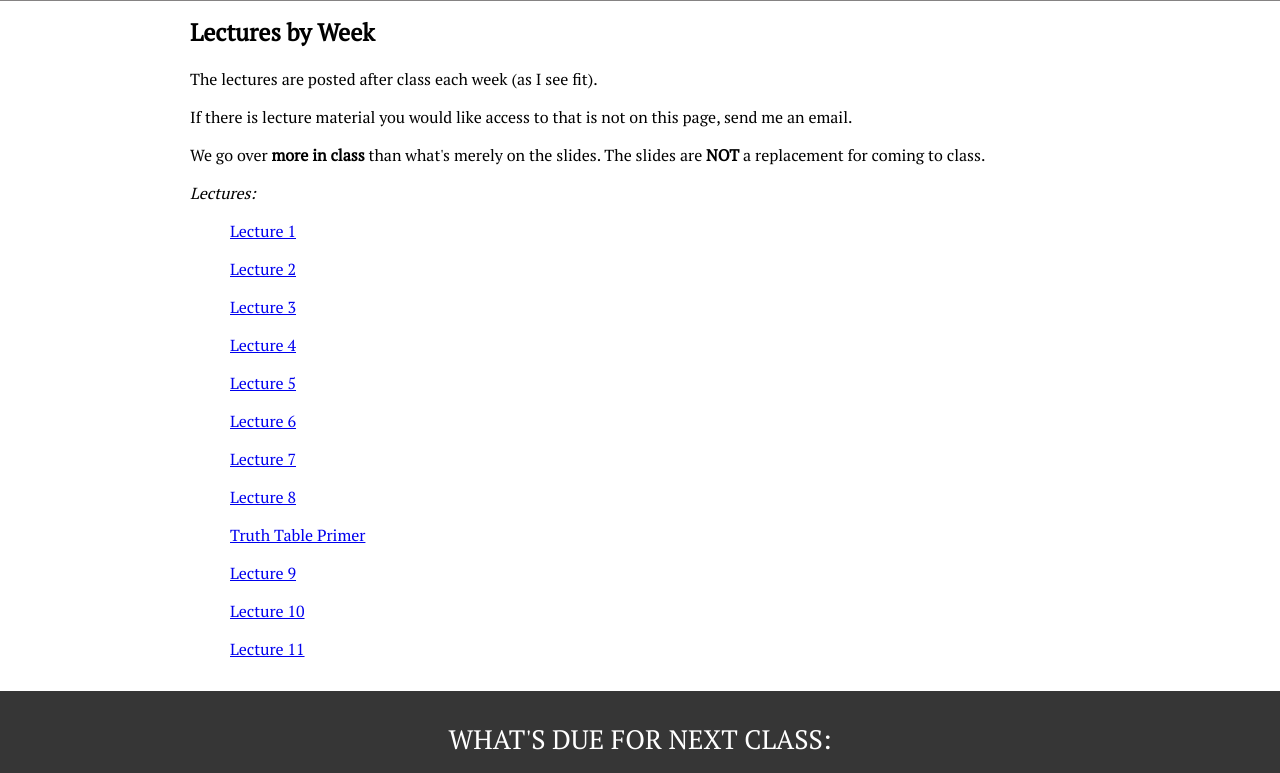
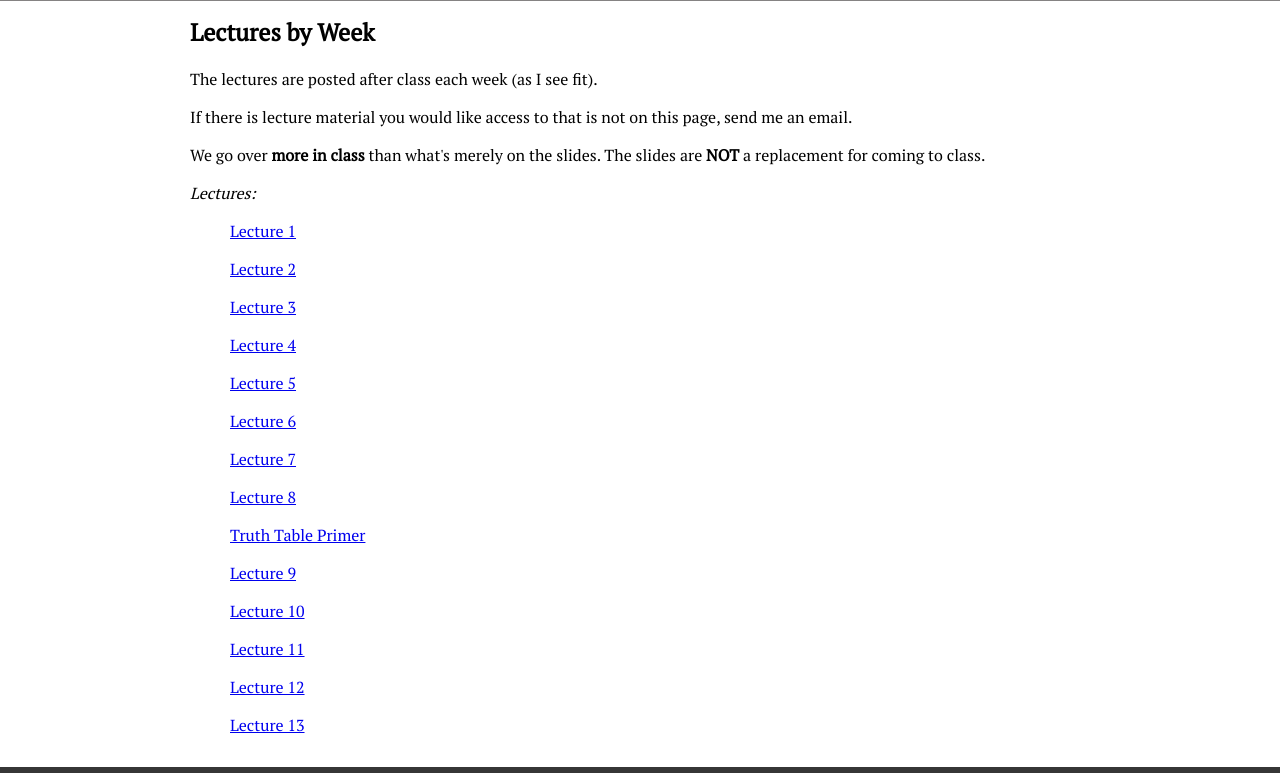
Before and after one commit to caleychowland/caleychowland.github.io, a plain HTML site: page Lectures.html in a window 1280 px wide. Shown: the part 179-952 px from the top of the page. Drawn offline with nearby package versions, Linux system fonts and the light colour scheme.

Commit message:
Add files via upload

```diff
--- a/Lectures.html
+++ b/Lectures.html
@@ -187,6 +187,8 @@
 				<p style="margin-left: 40px"><a href="Lecture_9.pdf" target="blank">Lecture 9</a></p>
 				<p style="margin-left: 40px"><a href="Lecture_10.pdf" target="blank">Lecture 10</a></p>
 				<p style="margin-left: 40px"><a href="Lecture_11.pdf" target="blank">Lecture 11</a></p>
+				<p style="margin-left: 40px"><a href="Lecture_12.pdf" target="blank">Lecture 12</a></p>
+				<p style="margin-left: 40px"><a href="Lecture_13.pdf" target="blank">Lecture 13</a></p>
 			</div>
 			<!div class="two-third">
 				<!img id="f-image-1" class="featured-image" src="Image_1.jpg" />
```
Also changed, not shown: 2 other files.
